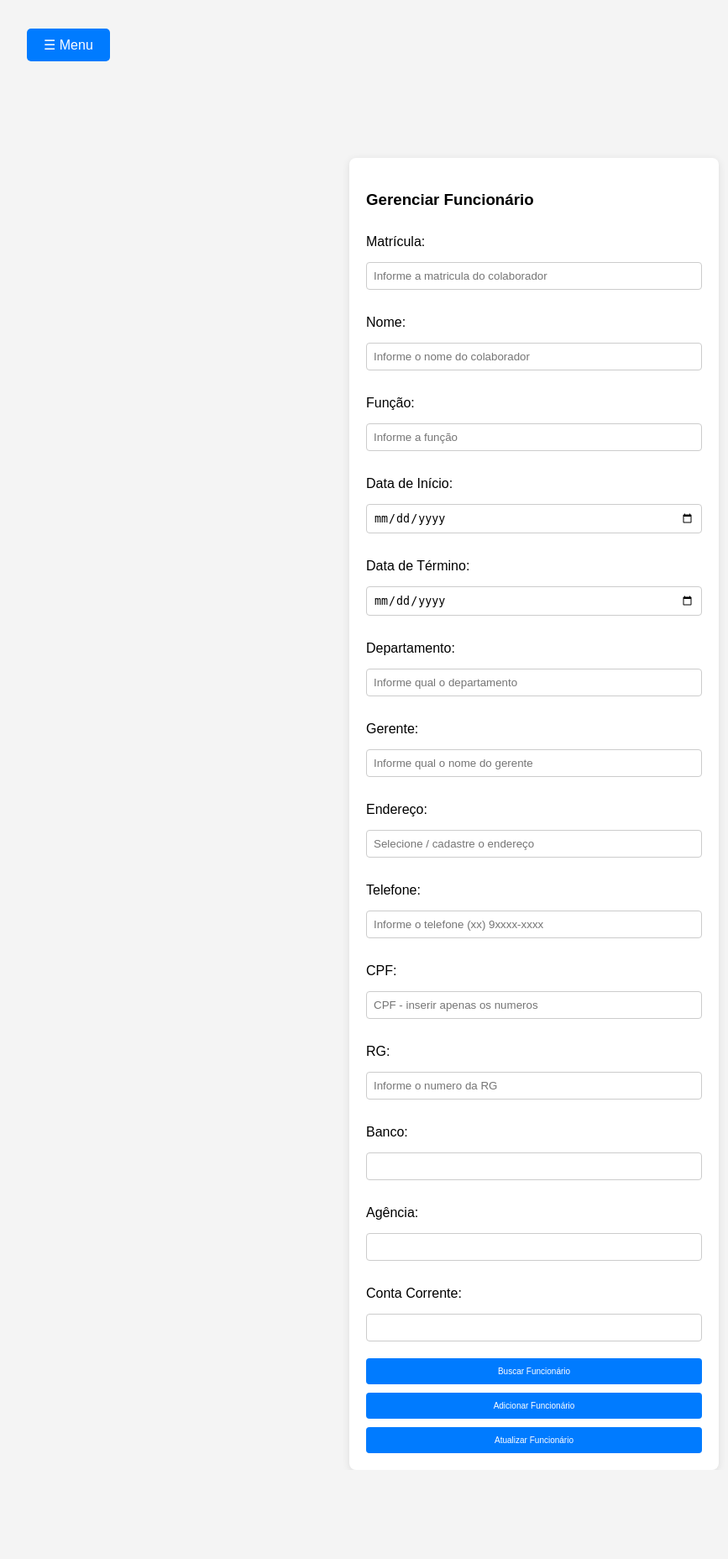
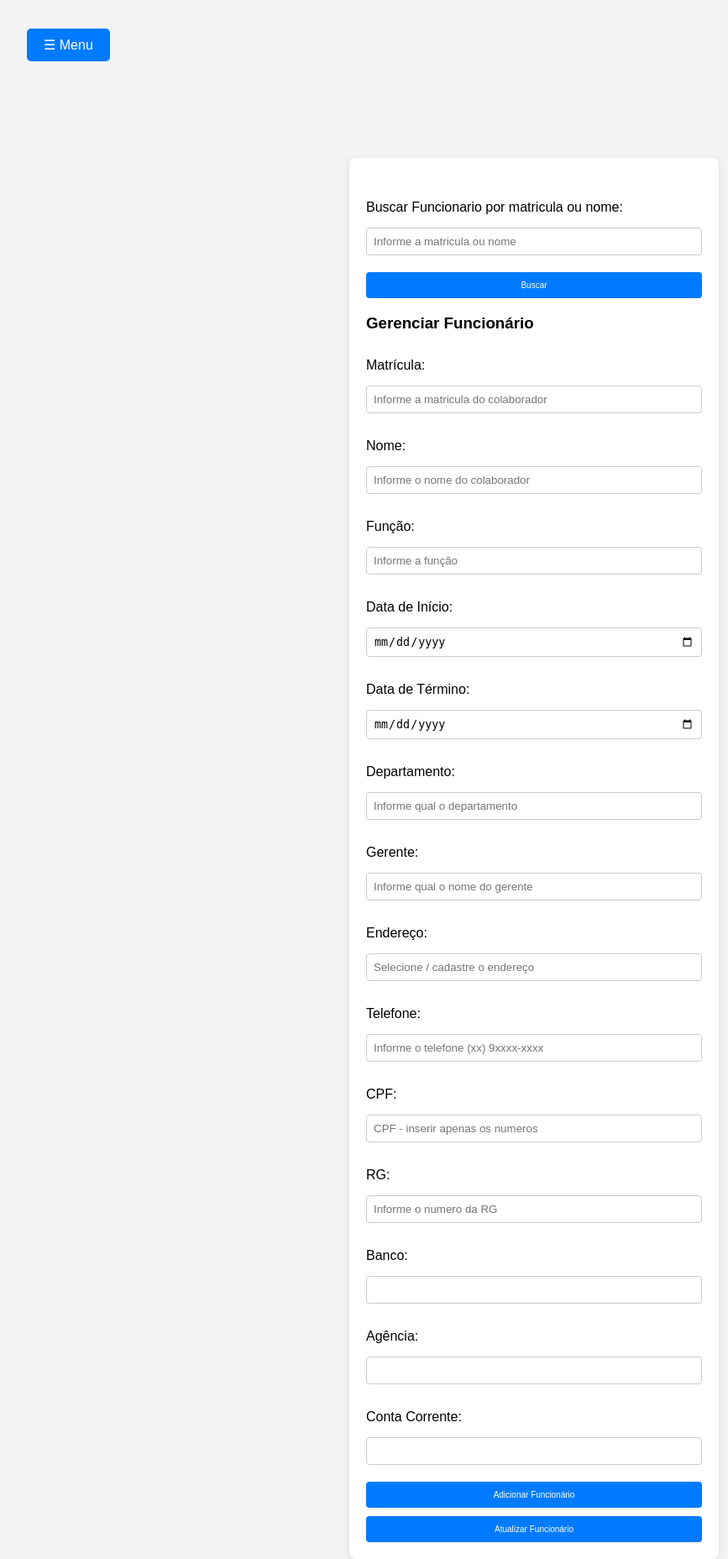
Before and after one commit to lucasnparreira/time_sistema_ponto, a Flask app: page /funcionario in a window 1280 px wide. Shown: the whole page at 84% size, without its empty margins (4-871 px from the left). Before the commit the page ends 1730 px from the top, so only its background shows below. Run offline with Flask 3, Linux system fonts and the light colour scheme; data comes from the database, SQL or seed files in the repository; both versions use the stored data as it was after the commit.

Commit message:
fix: Correcao de funcao  para atualizacao de funcionario na tela de cadastro

```diff
--- a/app.py
+++ b/app.py
@@ -12,17 +12,28 @@ def get_db_connection():
 def index():
     return render_template('index.html')
 
-@app.route('/funcionario', methods=['POST','GET'])
+@app.route('/funcionario', methods=['POST', 'GET'])
 def add_funcionario():
     conn = get_db_connection()
     cursor = conn.cursor()
 
     if request.method == 'POST':
-        if request.is_json:
-            data = request.get_json()
-        else:
-            data = request.form
+        # Verifica se o formulário inclui uma busca
+        search = request.form.get('search')
+        if search:
+            # Tenta buscar o funcionário pelo nome ou matrícula
+            cursor.execute('SELECT * FROM FUNCIONARIO WHERE matricula = ? OR nome = ?', (search, search))
+            funcionario = cursor.fetchone()
 
+            if funcionario:
+                conn.close()
+                return render_template('funcionario.html', funcionario=funcionario)
+            else:
+                conn.close()
+                return render_template('funcionario.html', message='Funcionário não encontrado.')
+
+        # Caso não seja uma busca, trata-se de um cadastro
+        data = request.form
         query = '''
             INSERT INTO FUNCIONARIO (matricula, nome, funcao, data_inicio, data_termino,
                                     departamento, gerente, endereco, telefone, cpf, rg, banco, agencia, conta_corrente)
@@ -36,22 +47,14 @@ def add_funcionario():
 
         cursor.execute(query, values)
         conn.commit()
-
         cursor.close()
         conn.close()
 
-        if request.is_json:
-            return jsonify({'message': 'Funcionário adicionado com sucesso'}), 201
-        else:
-            return render_template('funcionario.html')
-    elif request.method == 'GET':
-        cursor.execute('select * from funcionario')
-        funcionarios = cursor.fetchall()
+        return render_template('funcionario.html', message='Funcionário adicionado com sucesso.')
 
-        cursor.close()
-        conn.close()
-
-        return render_template('funcionario.html', funcionarios=funcionarios)
+    # Caso o método seja GET, apenas exibe o formulário vazio
+    conn.close()
+    return render_template('funcionario.html', funcionario=None)
 
 
 @app.route('/funcionario/<int:matricula>', methods=['DELETE'])
--- a/templates/funcionario.html
+++ b/templates/funcionario.html
@@ -14,52 +14,58 @@
 
 
     <div class="container">
+        <form method="POST" action="/funcionario">
+            <label for="search"> Buscar Funcionario por matricula ou nome:</label>
+            <input type="text" id="search" name="search" placeholder="Informe a matricula ou nome">
+            <button type="submit">Buscar</button>
+        </form>
+
         <h3>Gerenciar Funcionário</h3>
         <form id="funcionario-form">
             <label for="matricula">Matrícula:</label>
-            <input type="number" id="matricula" name="matricula" placeholder="Informe a matricula do colaborador" required>
+            <input type="number" id="matricula" name="matricula" value="{{ funcionario[0] if funcionario else ''}}"placeholder="Informe a matricula do colaborador" required>
 
             <label for="nome">Nome:</label>
-            <input type="text" id="nome" name="nome" placeholder="Informe o nome do colaborador" required>
+            <input type="text" id="nome" name="nome" value="{{ funcionario[1] if funcionario else '' }}" placeholder="Informe o nome do colaborador" required>
 
             <label for="funcao">Função:</label>
-            <input type="text" id="funcao" name="funcao" placeholder="Informe a função" required>
+            <input type="text" id="funcao" name="funcao" value="{{ funcionario[2] if funcionario else '' }}" placeholder="Informe a função" required>
 
             <label for="data_inicio">Data de Início:</label>
-            <input type="date" id="data_inicio" name="data_inicio" required>
+            <input type="date" id="data_inicio" name="data_inicio" value="{{ funcionario[3] if funcionario else '' }}" required>
 
             <label for="data_termino">Data de Término:</label>
-            <input type="date" id="data_termino" name="data_termino">
+            <input type="date" id="data_termino" name="data_termino" value="{{ funcionario[4] if funcionario else '' }}">
 
             <label for="departamento">Departamento:</label>
-            <input type="text" id="departamento" name="departamento" placeholder="Informe qual o departamento" required>
+            <input type="text" id="departamento" name="departamento" value="{{ funcionario[5] if funcionario else '' }}" placeholder="Informe qual o departamento" required>
 
             <label for="gerente">Gerente:</label>
-            <input type="text" id="gerente" name="gerente" placeholder="Informe qual o nome do gerente">
+            <input type="text" id="gerente" name="gerente" value="{{ funcionario[6] if funcionario else '' }}" placeholder="Informe qual o nome do gerente">
 
             <label for="endereco">Endereço:</label>
-            <input type="text" id="endereco" name="endereco" placeholder="Selecione / cadastre o endereço" autocomplete="off">
+            <input type="text" id="endereco" name="endereco" value="{{ funcionario[7] if funcionario else '' }}" placeholder="Selecione / cadastre o endereço" autocomplete="off">
             <ul id="enderecos-list" style="display: none;"></ul>
 
             <label for="telefone">Telefone:</label>
-            <input type="text" id="telefone" name="telefone" placeholder="Informe o telefone (xx) 9xxxx-xxxx" required>
+            <input type="text" id="telefone" name="telefone" value="{{ funcionario[8] if funcionario else '' }}" placeholder="Informe o telefone (xx) 9xxxx-xxxx" required>
 
             <label for="cpf">CPF:</label>
-            <input type="text" id="cpf" name="cpf" placeholder="CPF - inserir apenas os numeros" required>
+            <input type="text" id="cpf" name="cpf" value="{{ funcionario[9] if funcionario else '' }}" placeholder="CPF - inserir apenas os numeros" required>
 
             <label for="rg">RG:</label>
-            <input type="text" id="rg" name="rg" placeholder="Informe o numero da RG" required>
+            <input type="text" id="rg" name="rg" value="{{ funcionario[10] if funcionario else '' }}" placeholder="Informe o numero da RG" required>
 
             <label for="banco">Banco:</label>
-            <input type="text" id="banco" name="banco" required>
+            <input type="text" id="banco" name="banco" value="{{ funcionario[11] if funcionario else '' }}" required>
 
             <label for="agencia">Agência:</label>
-            <input type="text" id="agencia" name="agencia" required>
+            <input type="text" id="agencia" name="agencia" value="{{ funcionario[12] if funcionario else '' }}" required>
 
             <label for="conta_corrente">Conta Corrente:</label>
-            <input type="text" id="conta_corrente" name="conta_corrente" required>
+            <input type="text" id="conta_corrente" name="conta_corrente" value="{{ funcionario[13] if funcionario else '' }}" required>
 
-            <button type="button" id="buscar-funcionario">Buscar Funcionário</button>
+            <!-- <button type="button" id="buscar-funcionario">Buscar Funcionário</button> -->
             <button type="submit" id="adicionar-funcionario">Adicionar Funcionário</button>
             <button type="button" id="atualizar-funcionario">Atualizar Funcionário</button>
         </form>
@@ -92,26 +98,24 @@
     </script>
      -->
      <script>
-        // Busca funcionário por matrícula e preenche o formulário
-        document.getElementById('buscar-funcionario').addEventListener('click', function() {
-            const matricula = document.getElementById('matricula').value;
-
+        document.addEventListener('DOMContentLoaded', function() {
+            // Verificar se o botão de busca existe
+            const buscarButton = document.getElementById('buscar-funcionario');
+            if (buscarButton) {
+                buscarButton.addEventListener('click', function() {
+                    const matricula = document.getElementById('search').value;
                     if (!matricula) {
-                alert('Por favor, insira a matrícula.');
+                        alert('Por favor, insira a matrícula ou nome.');
                         return;
                     }
 
-            fetch(`/funcionario/${matricula}`, {
-                method: 'GET',
-                headers: {
-                    'Content-Type': 'application/json'
-                }
-            })
+                    fetch(`/funcionario/${matricula}`)
                         .then(response => response.json())
                         .then(data => {
                             if (data.message) {
                                 alert(data.message);
                             } else {
+                                document.getElementById('matricula').value = data.matricula;
                                 document.getElementById('nome').value = data.nome;
                                 document.getElementById('funcao').value = data.funcao;
                                 document.getElementById('data_inicio').value = data.data_inicio;
@@ -127,61 +131,54 @@
                                 document.getElementById('conta_corrente').value = data.conta_corrente;
                             }
                         })
-            .catch(error => console.error('Error:', error));
+                        .catch(error => console.error('Erro ao buscar funcionário:', error));
                 });
+            }
 
-        // Adiciona um novo funcionário
-        document.getElementById('funcionario-form').addEventListener('submit', function(event) {
-            event.preventDefault();
-
-            const formData = new FormData(event.target);
-            const data = Object.fromEntries(formData.entries());
-
-            fetch('/funcionario', {
-                method: 'POST',
-                headers: {
-                    'Content-Type': 'application/json'
-                },
-                body: JSON.stringify(data)
-            })
-            .then(response => response.json())
-            .then(data => {
-                alert(data.message);
-                event.target.reset();
-            })
-            .catch(error => console.error('Error:', error));
-        });
-
-        // Atualiza os dados do funcionário
-        document.getElementById('atualizar-funcionario').addEventListener('click', function() {
-            const formData = new FormData(document.getElementById('funcionario-form'));
-            const data = Object.fromEntries(formData.entries());
-            const matricula = data.matricula;
-
+            // Verificar se o botão de atualização existe
+            const atualizarButton = document.getElementById('atualizar-funcionario');
+            if (atualizarButton) {
+                atualizarButton.addEventListener('click', async function() {
+                    const matricula = document.getElementById('matricula').value;
                     if (!matricula) {
-                alert('Por favor, insira a matrícula.');
+                        alert('Por favor, informe a matrícula do funcionário.');
                         return;
                     }
 
-            fetch(`/funcionario/${matricula}`, {
+                    const funcionarioData = {
+                        nome: document.getElementById('nome').value,
+                        funcao: document.getElementById('funcao').value,
+                        data_inicio: document.getElementById('data_inicio').value,
+                        data_termino: document.getElementById('data_termino').value,
+                        departamento: document.getElementById('departamento').value,
+                        gerente: document.getElementById('gerente').value,
+                        endereco: document.getElementById('endereco').value,
+                        telefone: document.getElementById('telefone').value,
+                        cpf: document.getElementById('cpf').value,
+                        rg: document.getElementById('rg').value,
+                        banco: document.getElementById('banco').value,
+                        agencia: document.getElementById('agencia').value,
+                        conta_corrente: document.getElementById('conta_corrente').value
+                    };
+
+                    try {
+                        const response = await fetch(`/funcionario/${matricula}`, {
                             method: 'PUT',
                             headers: {
                                 'Content-Type': 'application/json'
                             },
-                body: JSON.stringify(data)
-            })
-            .then(response => response.json())
-            .then(data => {
-                alert(data.message);
-            })
-            .catch(error => console.error('Error:', error));
+                            body: JSON.stringify(funcionarioData)
                         });
 
-
-        // tela de index.html
-        // Abre ou fecha o menu ao clicar no botão
-
-
+                        const result = await response.json();
+                        alert(result.message);
+                    } catch (error) {
+                        console.error('Erro ao atualizar funcionário:', error);
+                        alert('Erro ao atualizar funcionário.');
+                    }
+                });
+            }
+        });
     </script>
 </body>
 </html>
```
Also changed, not shown: app.db. Lines whose indentation alone changed are shown as unchanged.
